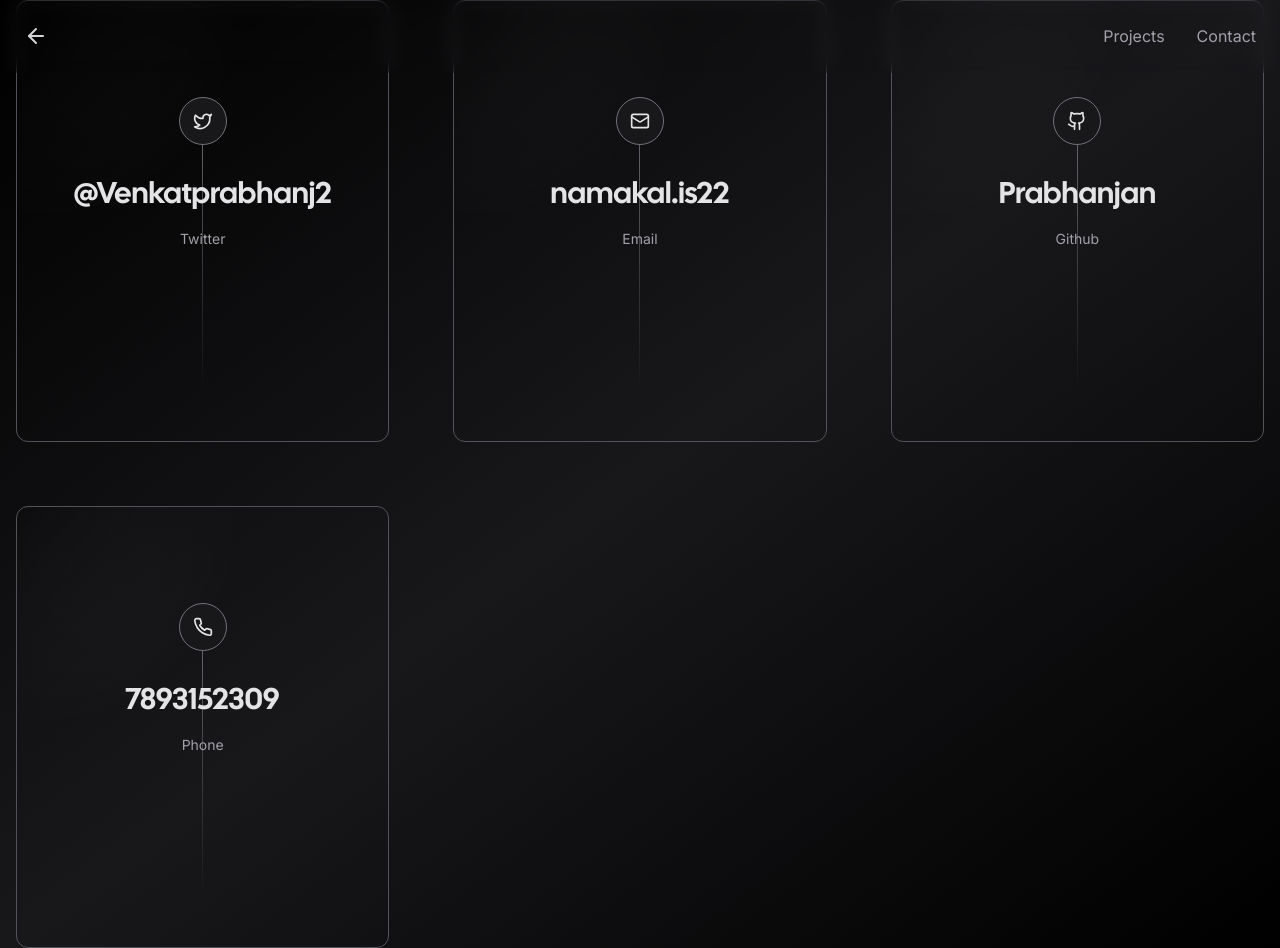
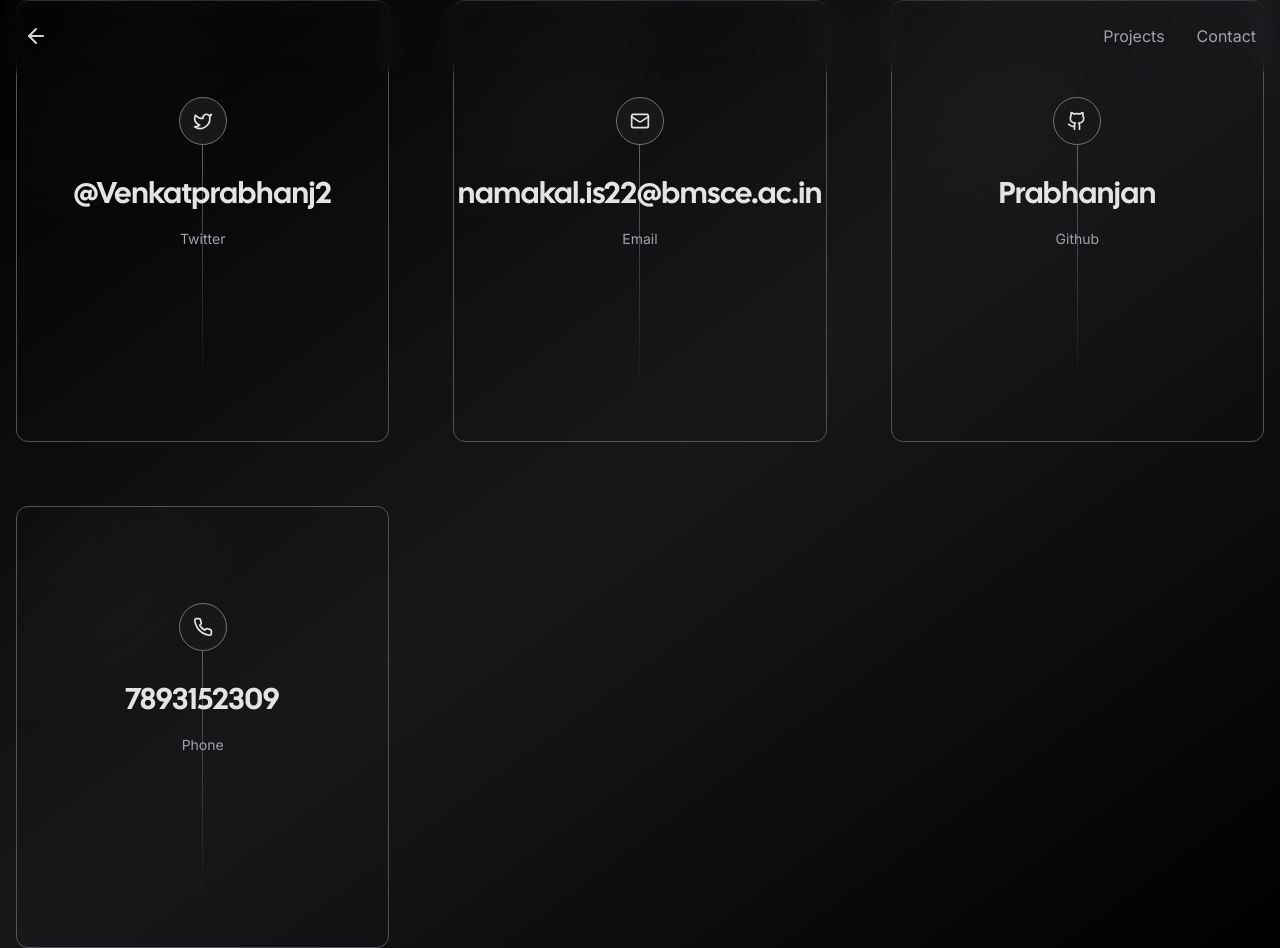
Before and after one commit to NVVPrabhanjan/My-Portfolio-, a Next.js app: page /contact in a window 1280 px wide. Built offline with nearby package versions, Linux system fonts and the light colour scheme; no server answers; what tailwindcss-debug-screens would draw is missing.

Commit message:
Update page.tsx

```diff
--- a/app/contact/page.tsx
+++ b/app/contact/page.tsx
@@ -15,7 +15,7 @@ const socials = [
 		icon: <Mail size={20} />,
 		href: "mailto:namakal.is22@bmsce.ac.in",
 		label: "Email",
-		handle: "namakal.is22",
+		handle: "namakal.is22@bmsce.ac.in",
 	},
 	{
 		icon: <Github size={20} />,
```
